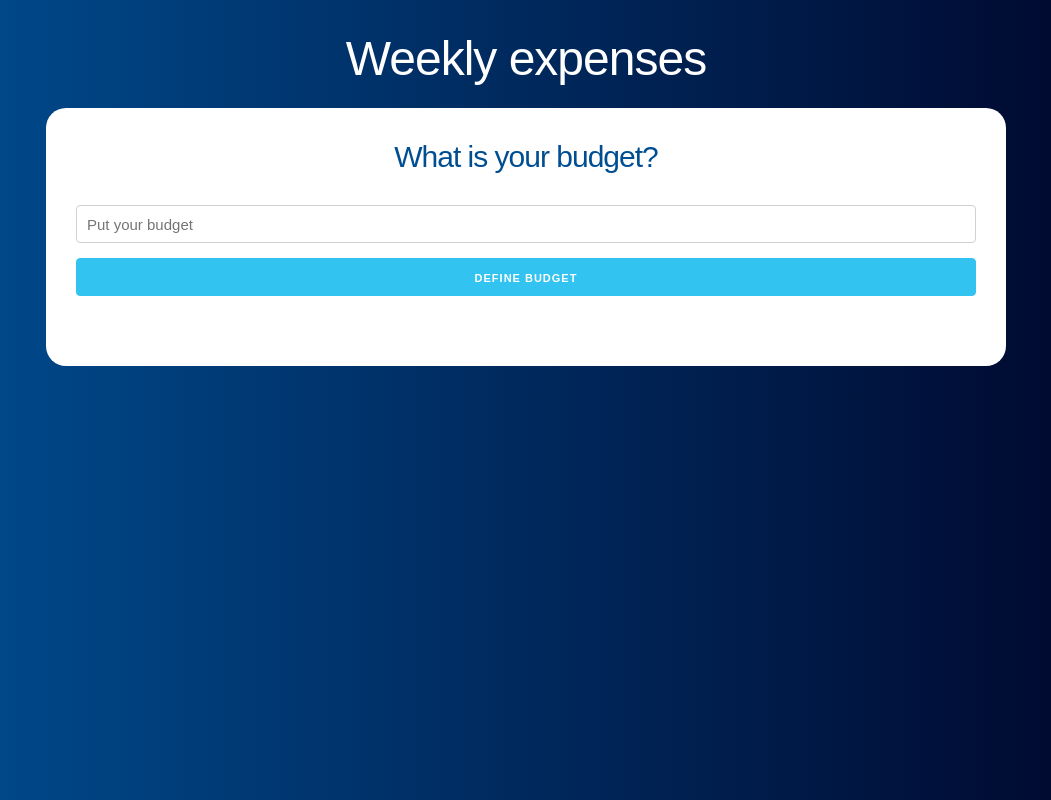
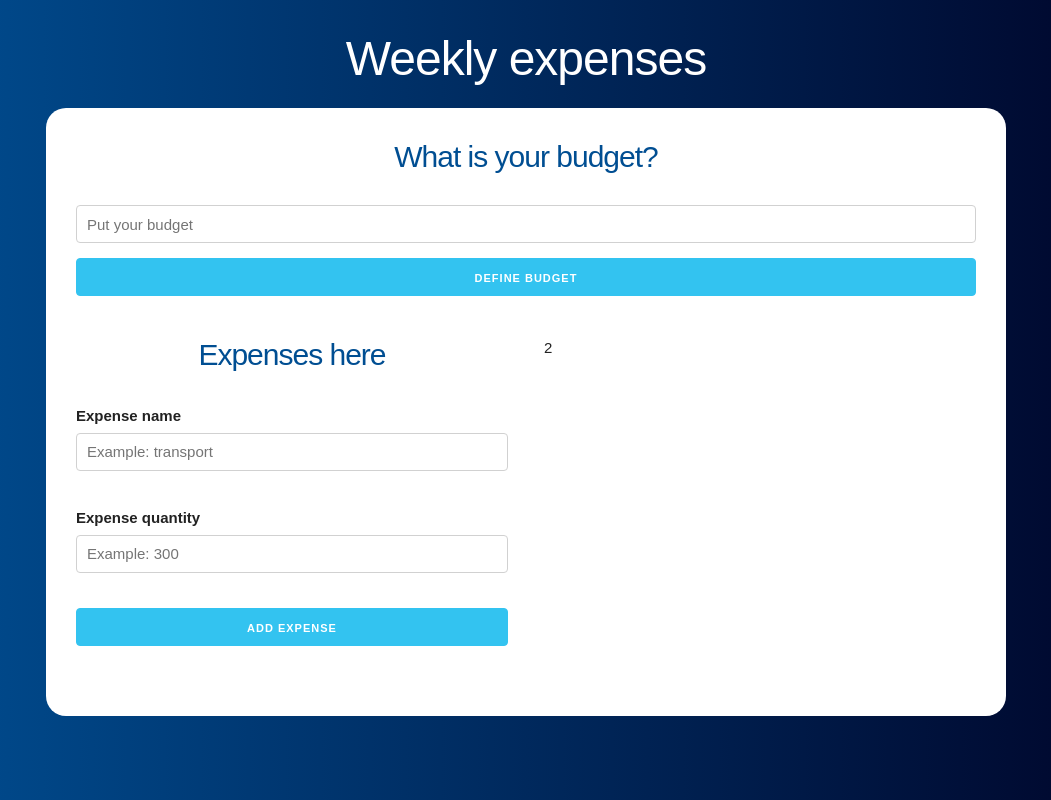
Before and after one commit to sruizpdev/01-budget, a React (Create React App) app: page / in a window 1280 px wide. Shown: the whole page, without its empty margins (114-1165 px from the left). Built offline with nearby package versions, Linux system fonts and the light colour scheme.

Commit message:
form for expenses added

```diff
--- a/src/App.js
+++ b/src/App.js
@@ -1,12 +1,22 @@
-import React from 'react';
+import React, { useState } from 'react';
 import Question from './components/Question';
+import Form from './components/Form';
 function App() {
+  const [budget, saveBudget] = useState(0);
+  const [rest, saveRest] = useState(0);
+
   return (
     <div className="container">
       <header>
         <h1>Weekly expenses</h1>
         <div className="principal-content content">
-          <Question />
+          <Question saveBudget={saveBudget} saveRest={saveRest} />
+          <div className="row">
+            <div className="one-half column">
+              <Form />
+            </div>
+            <div className="one-half column">2</div>
+          </div>
         </div>
       </header>
     </div>
--- /dev/null
+++ b/src/components/Form.js
@@ -0,0 +1,31 @@
+import React, { useState } from 'react';
+const Form = () => {
+  return (
+    <form>
+      <h2>Expenses here</h2>
+      <div className="field">
+        <label>Expense name</label>
+        <input
+          type="text"
+          className="u-full-width"
+          placeholder="Example: transport"
+        />
+      </div>
+      <div className="field">
+        <label>Expense quantity</label>
+        <input
+          type="number"
+          className="u-full-width"
+          placeholder="Example: 300"
+        />
+      </div>
+      <input
+        type="submit"
+        value="Add expense"
+        className="button-primary u-full-width"
+      />
+    </form>
+  );
+};
+
+export default Form;
--- a/src/components/Question.js
+++ b/src/components/Question.js
@@ -1,7 +1,7 @@
 import React, { Fragment, useState } from 'react';
 import Error from './Error';
 
-const Question = () => {
+const Question = ({ saveBudget, saveRest }) => {
   const [quantity, saveQuantity] = useState(0);
   const [error, saveError] = useState(false);
 
@@ -9,20 +9,22 @@ const Question = () => {
     saveQuantity(parseInt(e.target.value));
   };
 
-  const saveBudget = (e) => {
+  const saveInitialBudget = (e) => {
     e.preventDefault();
     if (quantity < 1 || isNaN(quantity)) {
       saveError(true);
       return;
     }
     saveError(false);
+    saveBudget(quantity);
+    saveRest(quantity);
   };
 
   return (
     <Fragment>
       <h2>What is your budget?</h2>
       {error ? <Error message="Budget incorrect" /> : null}
-      <form onSubmit={saveBudget}>
+      <form onSubmit={saveInitialBudget}>
         <input
           type="number"
           className="u-full-width"
--- a/src/index.css
+++ b/src/index.css
@@ -36,7 +36,7 @@ h2 {
   font-size: 3rem !important;
   text-align: center;
 }
-.campo {
+.field {
   margin-bottom: 2rem;
 }
 .error {
```
